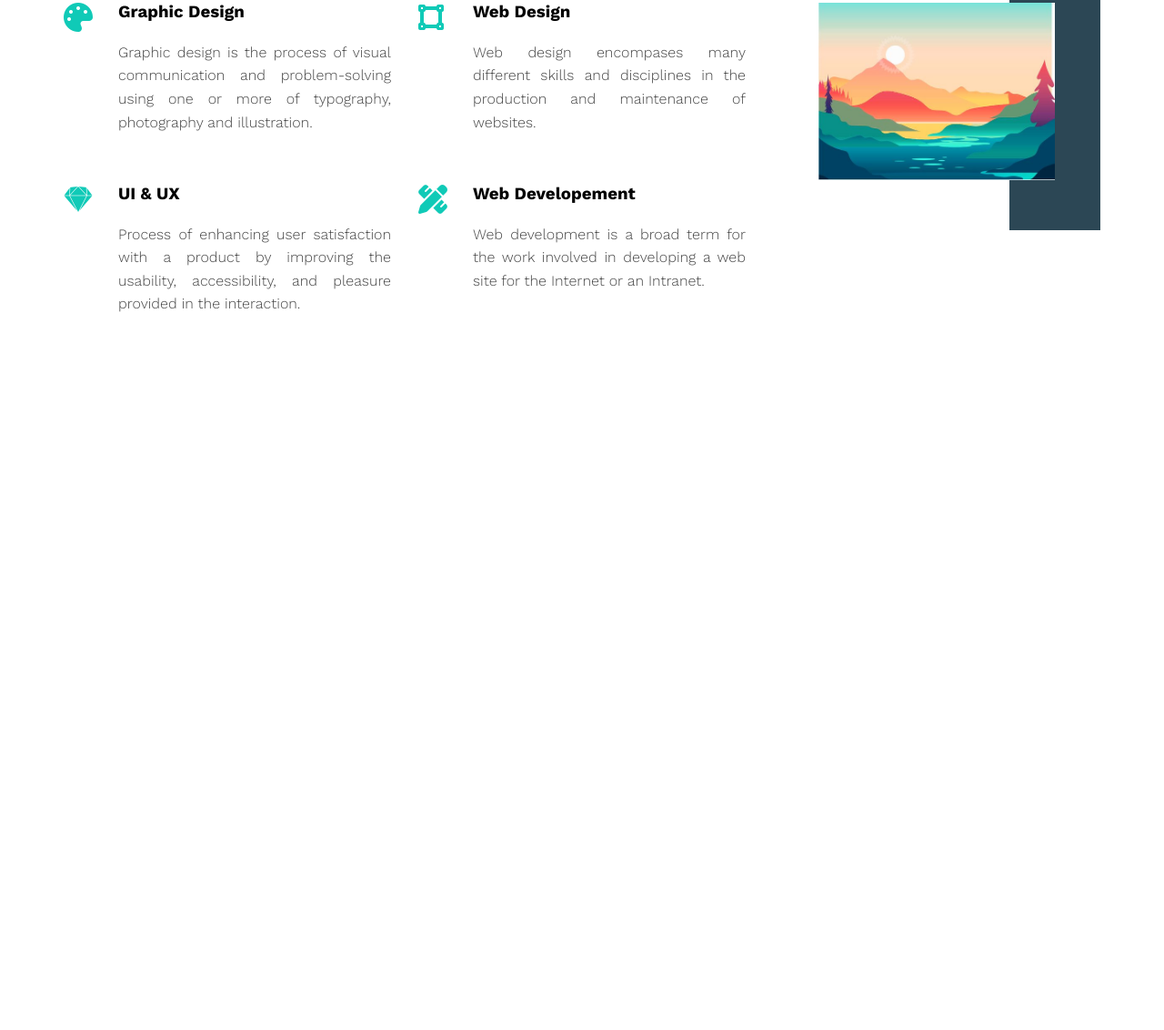
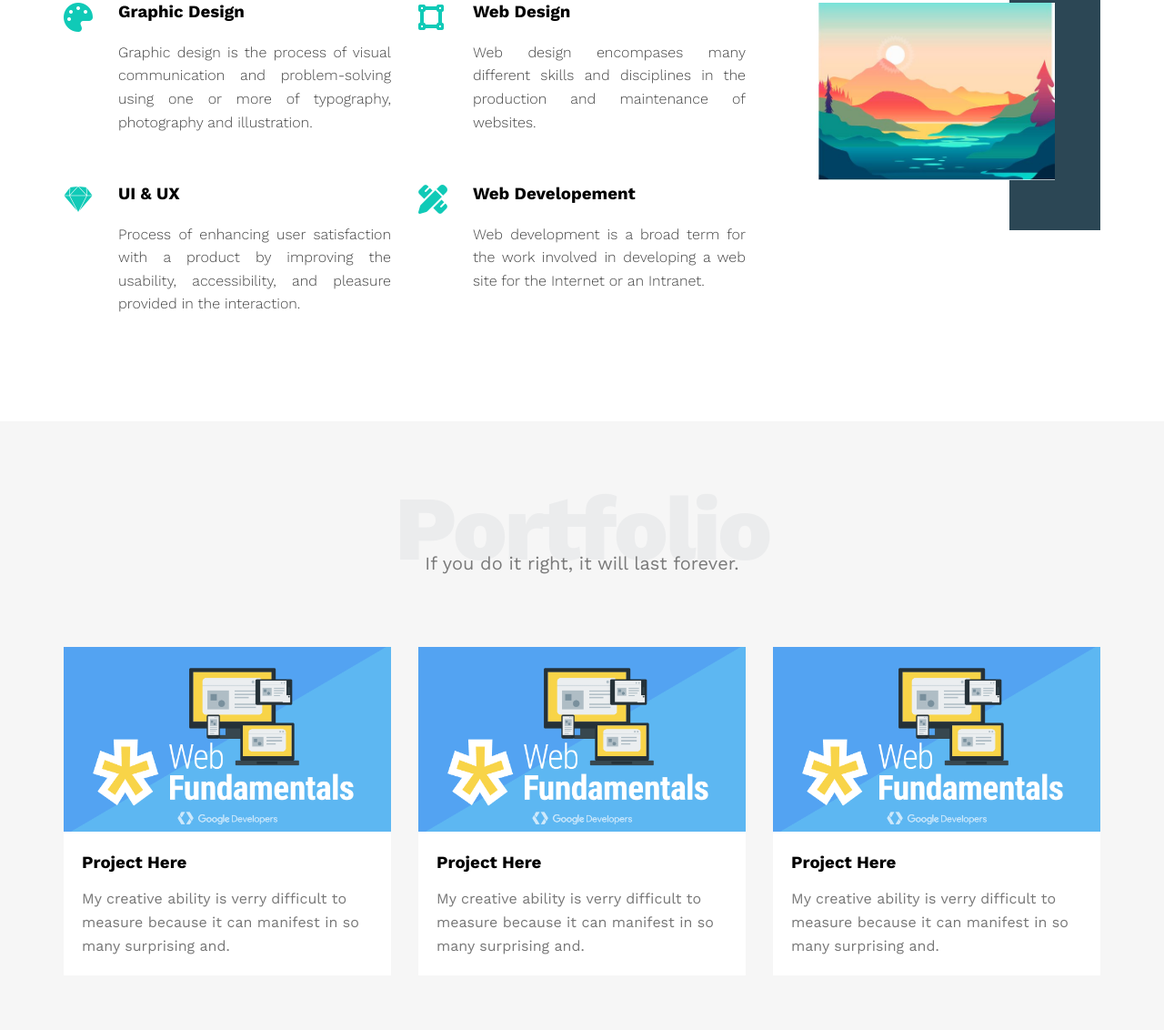
Before and after one commit to Abd-Elhadi/Leon-Template, a plain HTML site: page index.html in a window 1280 px wide. Shown: the part 1616-2748 px from the top of the page at 91% size. Before the commit the page ends 2079 px from the top, so only its background shows below. Drawn offline with nearby package versions, Linux system fonts and the light colour scheme; a web font is replaced by a local one.

Commit message:
portfolio section

```diff
--- a/css/leon.css
+++ b/css/leon.css
@@ -2,6 +2,9 @@
 :root {
     --main-color: #10cab7;
     --secondary-color: #2c4755;
+    --section-padding: 60px 0;
+    --section-background: #f6f6f6;
+    --font-color: #777;
 }
 * {
     -webkit-box-sizing: border-box;
@@ -200,8 +203,8 @@ body {
 
 /* Start features */
 .features {
-    padding: 60px 0;
-    background-color: #F6F6F6;
+    padding: var(--section-padding);
+    background-color: var(--section-background);
 }
 
 .features .container {
@@ -226,7 +229,7 @@ body {
 
 .features .feat p {
     line-height: 1.8;
-    color: #777;
+    color: var(--font-color);
     font-size: 17px;
     text-align: justify;
     text-justify: auto;
@@ -235,7 +238,7 @@ body {
 
 /* start services */
 .services {
-    padding: 60px 0;
+    padding: var(--section-padding);
 }
 
 .services .services-content{
@@ -302,5 +305,46 @@ body {
         display: none;
     }
 }
+/* End services */
 
-/* End services */
+/* Start portfolio */
+.portfolio {
+    padding: var(--section-padding);
+    background-color: var(--section-background);
+}
+
+.portfolio .portfolio-content {
+    display: grid;
+    grid-template-columns: repeat(auto-fill, minmax(300px, 1fr));
+    grid-gap: 30px;
+    margin-top: 80px;
+}
+
+.portfolio .portfolio-content .card {
+    background-color: white;
+}
+
+.portfolio .portfolio-content .card img {
+    max-width: 100%;
+}
+
+.portfolio .portfolio-content .card .info {
+    padding: 20px;
+}
+
+.portfolio .portfolio-content .card .info h3 {
+    margin: 0;
+}
+
+.portfolio .portfolio-content .card .info p {
+    color: var(--font-color);
+    line-height: 1.6;
+    margin-bottom: 0;
+}
+
+@media (max-width: 767px) {
+    .portfolio .portfolio-content .card .info {
+        text-align: center;
+    }
+}
+/* End portfolio */
--- a/index.html
+++ b/index.html
@@ -132,6 +132,40 @@
         </div>
     </div>
     <!-- End services -->
+    <!-- Start portfolio -->
+    <div class="portfolio">
+        <div class="container">
+            <h2 class="special-heading">Portfolio</h2>
+            <p>If you do it right, it will last forever.</p>
+            <div class="portfolio-content">
+                <div class="card">
+                    <img src="images/portfolio-1.png" alt="">
+                    <div class="info">
+                        <h3>Project Here</h3>
+                        <p>My creative ability is verry difficult to measure because it can manifest in so many
+                            surprising and.</p>
+                    </div>
+                </div>
+                <div class="card">
+                    <img src="images/portfolio-1.png" alt="">
+                    <div class="info">
+                        <h3>Project Here</h3>
+                        <p>My creative ability is verry difficult to measure because it can manifest in so many
+                            surprising and.</p>
+                    </div>
+                </div>
+                <div class="card">
+                    <img src="images/portfolio-1.png" alt="">
+                    <div class="info">
+                        <h3>Project Here</h3>
+                        <p>My creative ability is verry difficult to measure because it can manifest in so many
+                            surprising and.</p>
+                    </div>
+                </div>
+            </div>
+        </div>
+    </div>
+    <!-- End portfolio -->
 </body>
 
 </html>
```
Also changed, not shown: images/portfolio-1.png (added), images/portfolio-2.png (added), images/portfolio-3.png (added).
